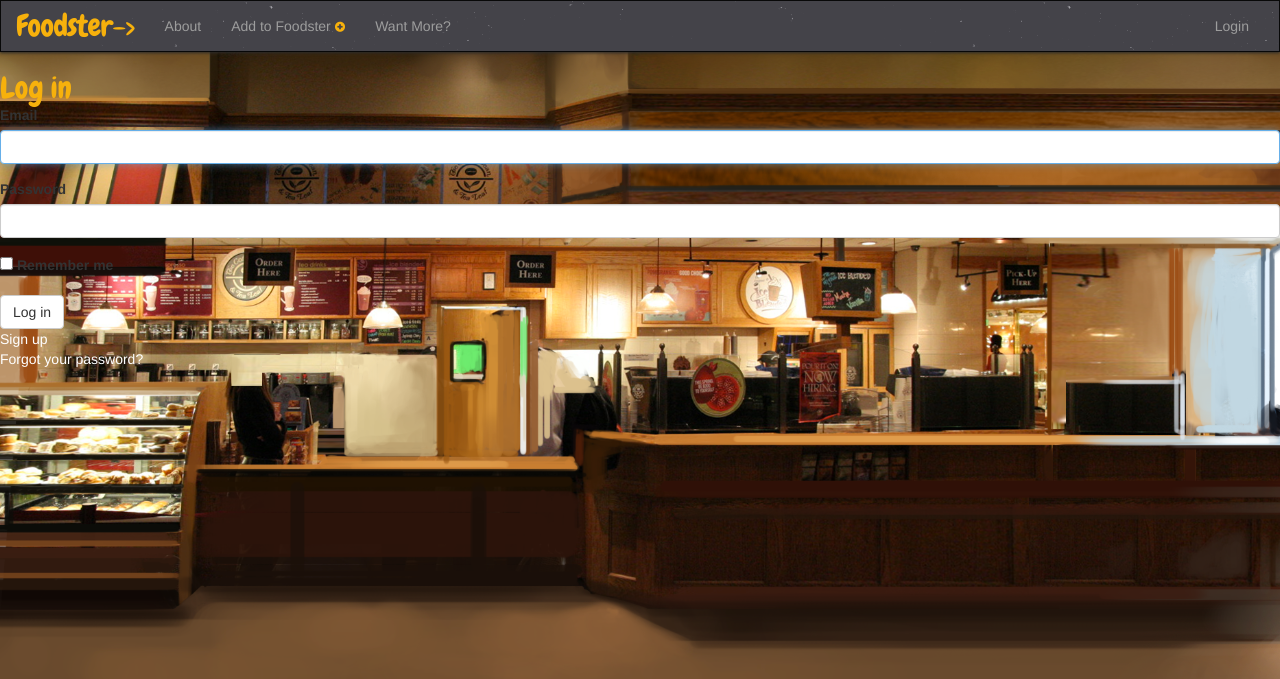
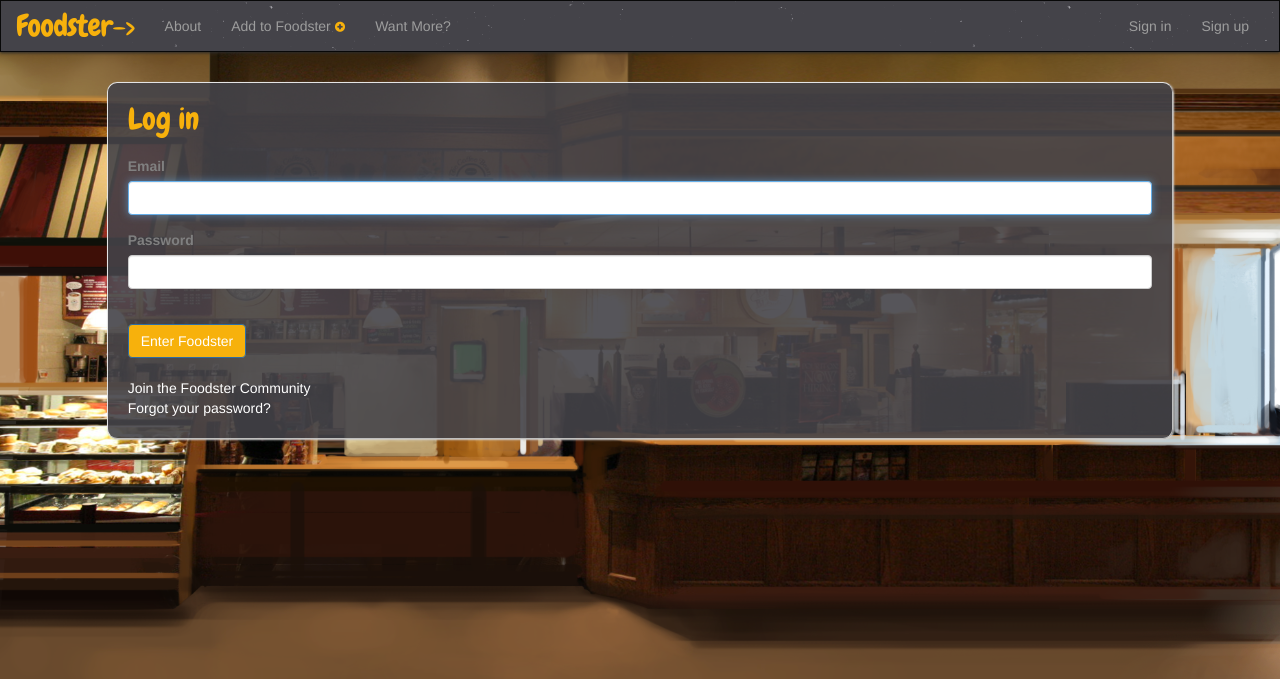
Before and after one commit to emathew80/foodster, a Rails app: page /users/sign_in in a window 1280 px wide. Shown: the top 679 px of the page. Run offline with Rails 7, Linux system fonts and the light colour scheme; style sheets or scripts are compiled from the project's sources; some libraries are stand-ins or nearby versions; some web fonts are replaced.

Commit message:
Style devise pages

```diff
--- a/app/assets/stylesheets/master.css.scss
+++ b/app/assets/stylesheets/master.css.scss
@@ -25,6 +25,10 @@
   padding:20px;
 }
 
+.form-inputs {
+  color: gray;
+}
+
 /* Adding background image to navbar */
 .navbar.navbar-inverse {
   background:url('/assets/stardust.png');
@@ -41,8 +45,16 @@
   letter-spacing: -0.5px;
 }
 
+.btn-primary{
+  background-color:#F7B10C
+   }
+
 .nav .navbar-nav {
   color: white;
+}
+
+.form-inputs {
+  color: gray;
 }
 
 .glyphicon{
--- a/app/views/devise/sessions/new.html.erb
+++ b/app/views/devise/sessions/new.html.erb
@@ -1,15 +1,19 @@
+<div class="booyah-box col-xs-10 col-xs-offset-1">
     <h2>Log in</h2>
+    <br />
 
     <%= simple_form_for(resource, as: resource_name, url: session_path(resource_name)) do |f| %>
       <div class="form-inputs">
         <%= f.input :email, required: false, autofocus: true %>
         <%= f.input :password, required: false %>
-    <%= f.input :remember_me, as: :boolean if devise_mapping.rememberable? %>
       </div>
-
+      <br />
       <div class="form-actions">
-    <%= f.button :submit, "Log in" %>
+         <%= f.submit 'Enter Foodster', class: 'btn btn-primary' %>
       </div>
     <% end %>
+    <br />
+
 
     <%= render "devise/shared/links" %>
+</div>
--- a/app/views/devise/shared/_links.html.erb
+++ b/app/views/devise/shared/_links.html.erb
@@ -1,9 +1,9 @@
 <%- if controller_name != 'sessions' %>
-  <%= link_to "Log in", new_session_path(resource_name) %><br />
+  <%= link_to "Already a member?", new_session_path(resource_name) %><br />
 <% end -%>
 
 <%- if devise_mapping.registerable? && controller_name != 'registrations' %>
-  <%= link_to "Sign up", new_registration_path(resource_name) %><br />
+  <%= link_to "Join the Foodster Community", new_registration_path(resource_name) %><br />
 <% end -%>
 
 <%- if devise_mapping.recoverable? && controller_name != 'passwords' && controller_name != 'registrations' %>
--- a/app/views/layouts/application.html.erb
+++ b/app/views/layouts/application.html.erb
@@ -39,9 +39,13 @@
         <li><a href="http://elsonmathew.com/">Want More?</a></li>
       </ul>
       <ul class="nav navbar-nav navbar-right">
-        <li>
-          <%= link_to 'Login', new_place_path %>
-        </li>
+        <% if user_signed_in? %>
+          <li><%= link_to 'Sign out', destroy_user_session_path, method: :delete %></li>
+        <% else %>
+          <li><%= link_to 'Sign in', new_user_session_path %></li>
+          <li><%= link_to 'Sign up', new_user_registration_path %></li>
+        <% end %>
+
       </ul>
     </div><!-- /.navbar-collapse -->
   </div><!-- /.container-fluid -->
--- a/app/views/places/new.html.erb
+++ b/app/views/places/new.html.erb
@@ -1,9 +1,11 @@
 <div class="booyah-box col-xs-10 col-xs-offset-1">
   <h1>Enter Your Place Details</h1>
+  <div class="form-inputs">
   <%= simple_form_for @place do |f| %>
     <%= f.input :name %>
     <%= f.input :address %>
     <%= f.input :description %>
+    </div>
     <br />
     <%= f.submit 'Create', class: 'btn btn-primary' %>
   <% end %>
```
Also changed, not shown: app/views/devise/passwords/new.html.erb (+5 -3 lines), app/views/devise/registrations/new.html.erb (+8 -5 lines). Lines whose indentation alone changed are shown as unchanged.
